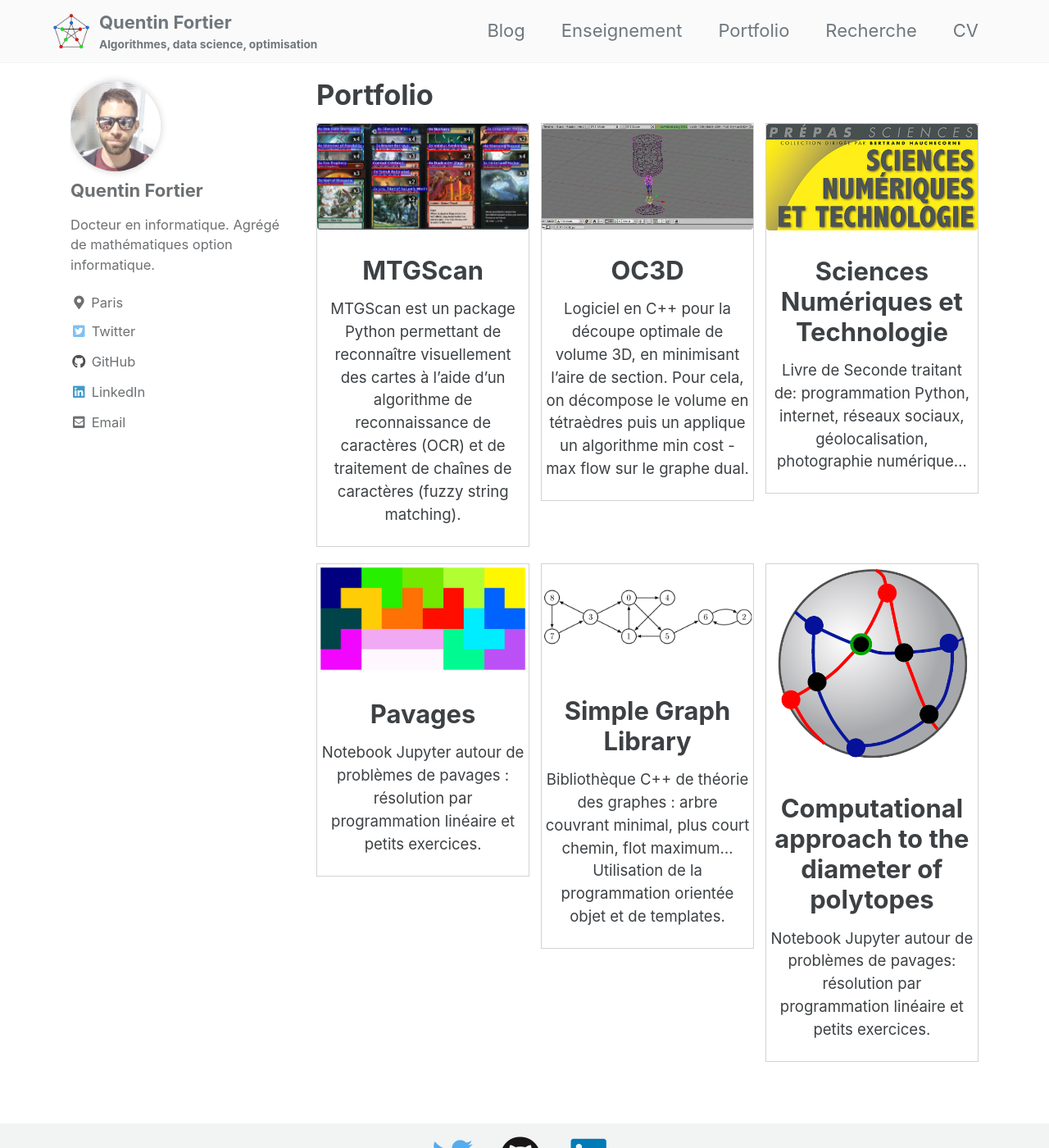
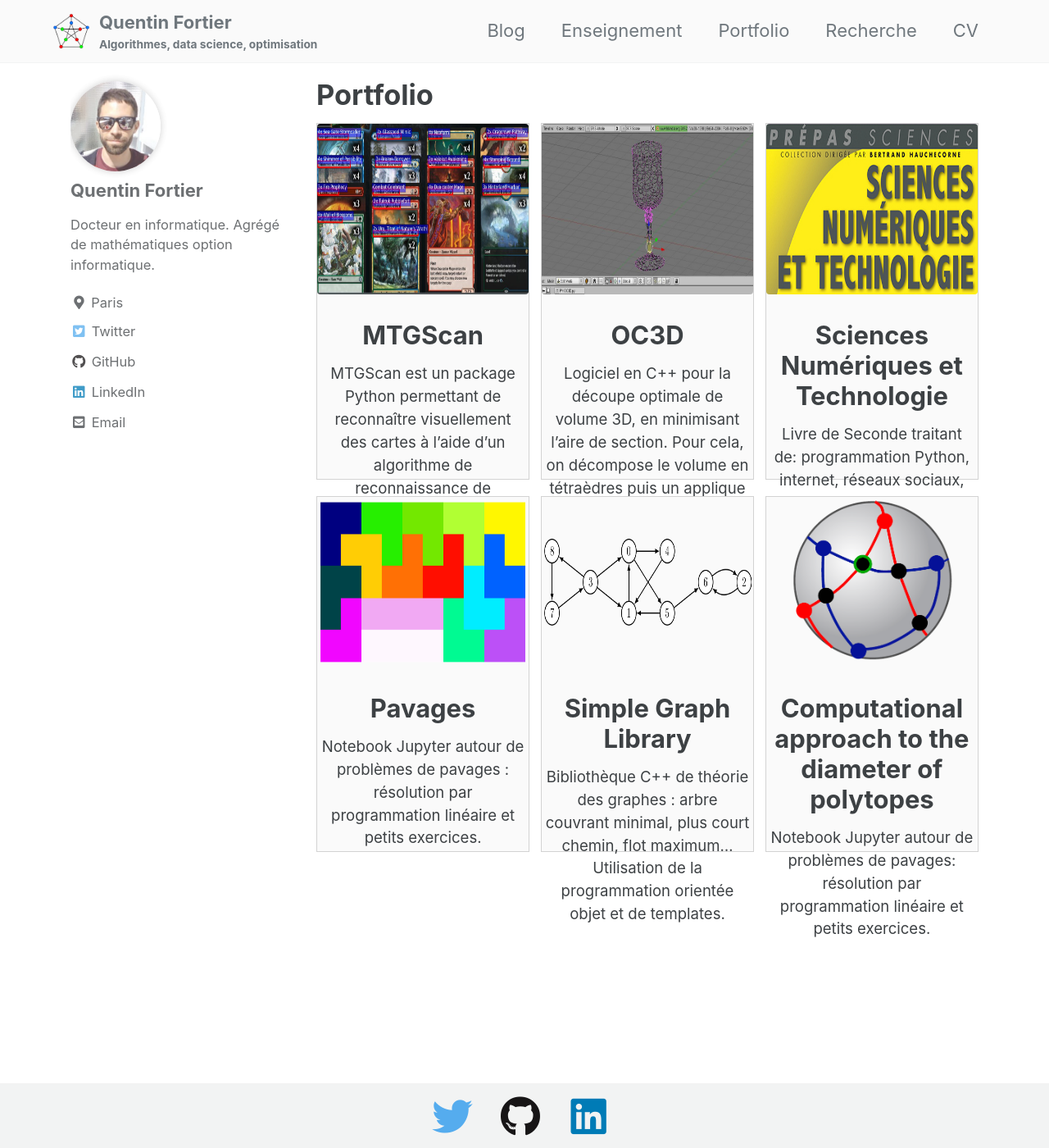
Before and after one commit to fortierq/fortierq.github.io, a Jekyll site: the page built from _pages/portfolio.md, in a window 1280 px wide and 1400 px high. Shown: the whole window at 82% size. Built offline with Jekyll 4.4.1, drawn with Linux system fonts in a browser that asks for light colours; cached includes are drawn as plain includes.

Commit message:
Modify portfolio css

```diff
--- a/_includes/feature_row
+++ b/_includes/feature_row
@@ -7,7 +7,7 @@
   {% for f in feature_row %}
     <div class="feature__item{% if include.type %}--{{ include.type }}{% endif %}">
     <a href="{{ f.url | relative_url }}" {% if f.title %}title="{{ f.title }}"{% endif %} style="text-decoration : none">
-      <div class="archive__item">
+      <div class="archive__item feature_sz">
         {% if f.image_path %}
           <div class="archive__item-teaser">
                 <img src="{{ f.image_path | relative_url }}" alt="{% if f.alt %}{{ f.alt }}{% endif %}">
--- a/_sass/minimal-mistakes/_page.scss
+++ b/_sass/minimal-mistakes/_page.scss
@@ -127,10 +127,6 @@ body {
   a:not(.btn) {
     &:hover {
       text-decoration: underline;
-
-      img {
-        box-shadow: 0 0 10px rgba(#000, 0.25);
-      }
     }
   }
 
--- a/assets/css/main.scss
+++ b/assets/css/main.scss
@@ -4,7 +4,7 @@
 
 @charset "utf-8";
 
-$max-width: 90%; // added semicolon
+$max-width: 90%;
 $back: rgb(250, 250, 250);
 
 .half-line {
@@ -32,9 +32,16 @@ img {
   opacity: 0.5;
 }
 
-.archive__item:hover {
-  box-shadow: 0 0 10px rgba(#000, 0.25);
+.feature_sz{
+  height: 11.5cm;
 }
+
+.archive__item{
+  &:hover {
+    box-shadow: 0 0 10px rgba(#000, 0.25);
+}
+}
+
 
 @import "minimal-mistakes/skins/{{ site.minimal_mistakes_skin | default: 'default' }}"; // skin
 @import "minimal-mistakes"; // main partials
@@ -48,8 +55,9 @@ img {
   .archive__item {
     border: 1px solid lightgray;
   }
+  background-color: $back;
   &:hover {
-    background-color: rgb(245, 245, 245);
+    opacity: 80%;
   }
 }
 
@@ -57,3 +65,11 @@ img {
   text-decoration: none;
   color: $text-color;
 }
+
+.archive__item-teaser {
+  img {
+    width: auto;
+    height: 5.5cm;
+    box-shadow: 0 0 0px rgba(#000, 0.25);
+  }
+}
```
